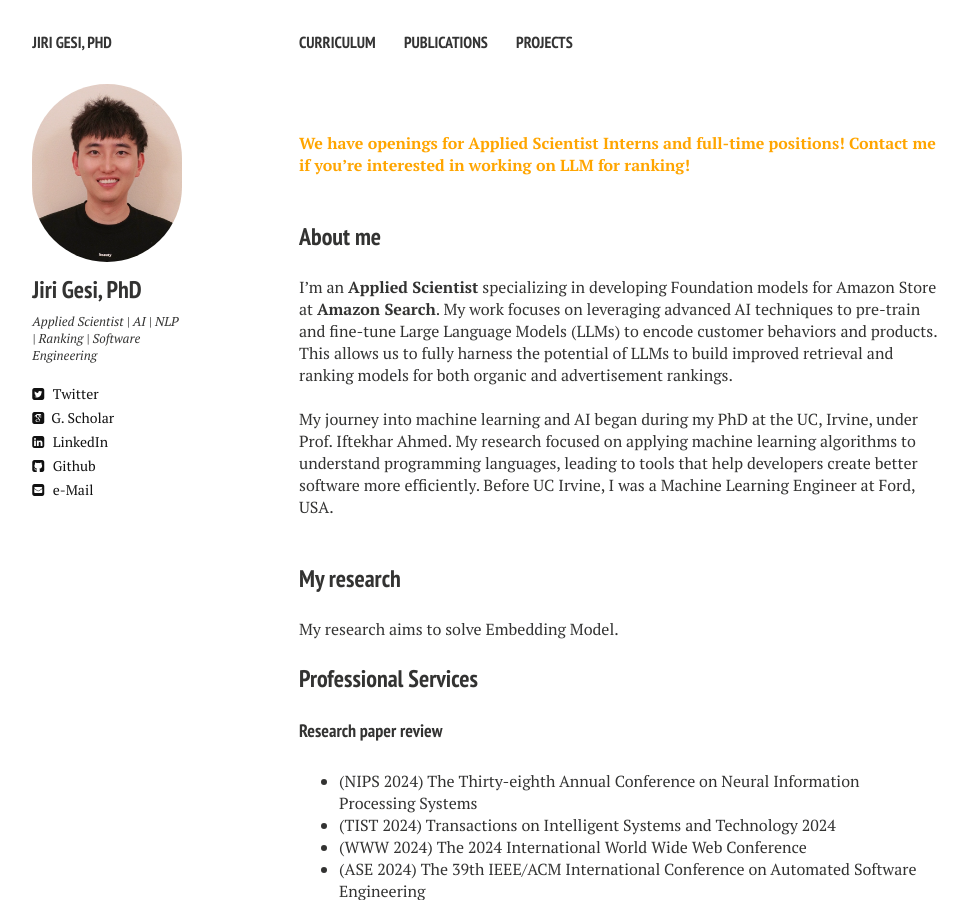
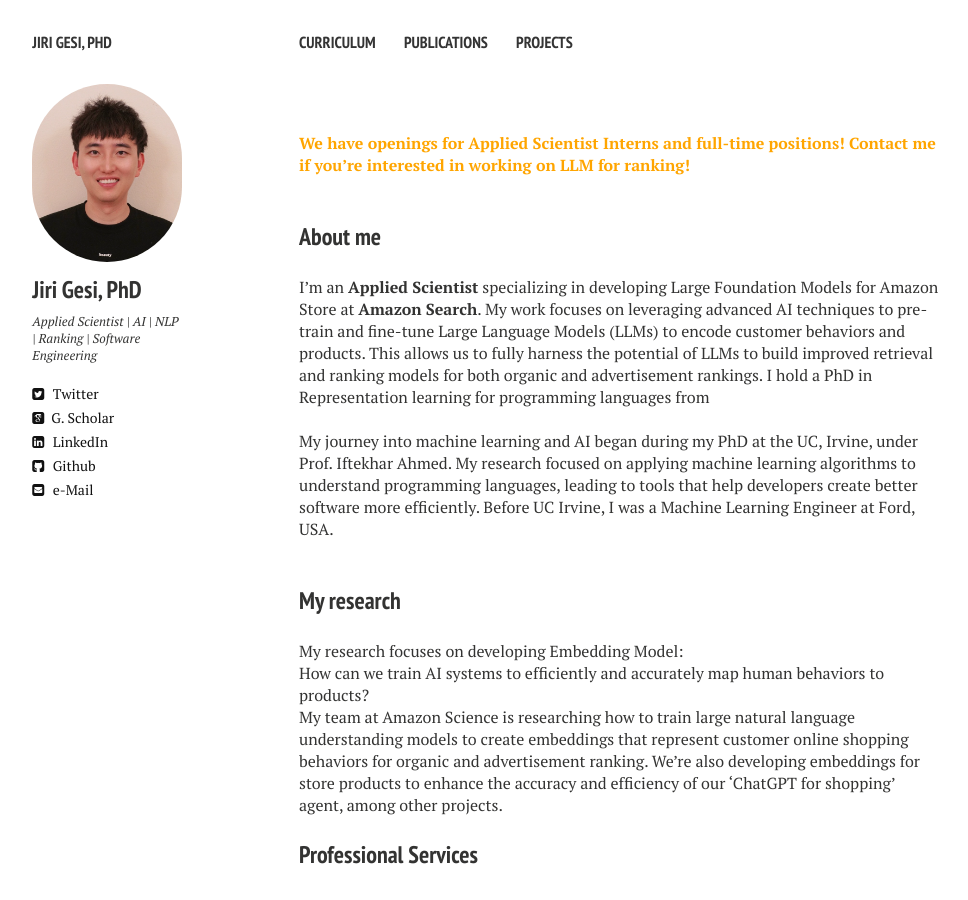
Before and after one commit to Jirigesi/Jirigesi.github.io, a Jekyll site: the page built from index.md, in a window 1280 px wide and 900 px high. Shown: the whole window, without its empty margins (21-989 px from the left). Built offline with Jekyll 4.4.1, drawn with Linux system fonts in a browser that asks for light colours; nearby versions of some CDN libraries; comment, search, counter and statistics services are not loaded.

Commit message:
Update index.md

```diff
--- a/index.md
+++ b/index.md
@@ -14,7 +14,7 @@ tags: [Jekyll, theme, responsive, blog, template]
 
 ### About me
 
-I'm an **Applied Scientist** specializing in developing Foundation models for Amazon Store at **Amazon Search**. My work focuses on leveraging advanced AI techniques to pre-train and fine-tune Large Language Models (LLMs) to encode customer behaviors and products. This allows us to fully harness the potential of LLMs to build improved retrieval and ranking models for both organic and advertisement rankings.
+I'm an **Applied Scientist** specializing in developing Large Foundation Models for Amazon Store at **Amazon Search**. My work focuses on leveraging advanced AI techniques to pre-train and fine-tune Large Language Models (LLMs) to encode customer behaviors and products. This allows us to fully harness the potential of LLMs to build improved retrieval and ranking models for both organic and advertisement rankings. I hold a PhD in Representation learning for programming languages from
 
 <br />
 
@@ -26,8 +26,11 @@ My journey into machine learning and AI began during my PhD at the UC, Irvine, u
 
 ### My research
 
-My research aims to solve Embedding Model.
+My research focuses on developing Embedding Model:
 
+How can we train AI systems to efficiently and accurately map human behaviors to products?
+
+My team at Amazon Science is researching how to train large natural language understanding models to create embeddings that represent customer online shopping behaviors for organic and advertisement ranking. We're also developing embeddings for store products to enhance the accuracy and efficiency of our 'ChatGPT for shopping' agent, among other projects.
 
 
 ### Professional Services
```
